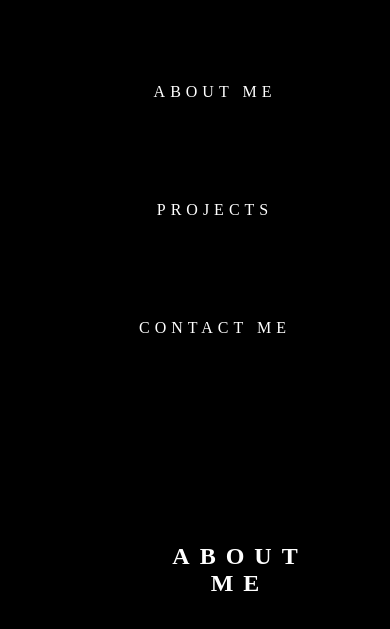
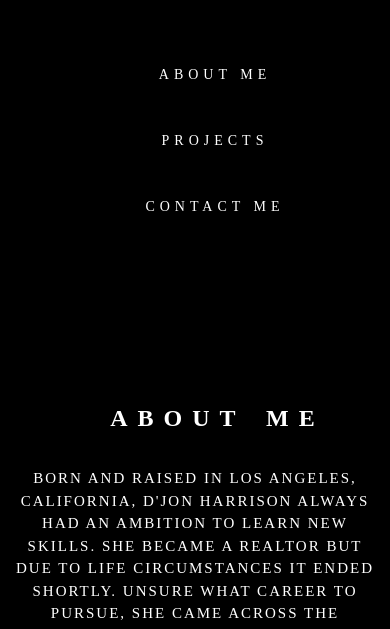
Before and after one commit to DJonJasmine/Coder-In-The-Making, a plain HTML site: page index.html in a window 390 px wide. Shown: the part 199-828 px from the top of the page. Drawn offline with Linux system fonts and the light colour scheme.

Commit message:
updated text alignments in css

```diff
--- a/assets/css/style.css
+++ b/assets/css/style.css
@@ -187,8 +187,7 @@
    /*tablets*/
   @media screen and (max-width: 992px) {
     h2 {
-
-      padding: 25px;
+      padding: 15px;
       margin-top: 100px;
     }
 
@@ -197,9 +196,10 @@
       margin-left: 200px;
       margin-bottom: 100px;
       flex: 3;
+      display: contents;
     }
 
-    ul li {
+    nav ul li {
       display: inline;
     }
 
@@ -208,8 +208,15 @@
       margin-left: 25px;
     }
 
+   .header nav ul li {
+    display: flex;
+    font-size: 15px;
+    justify-content: center;
+   }
+
     .section-titles {
       font-size: 24px;
+
 
     }
 
@@ -233,10 +240,6 @@
           text-align: center;
         }
 
-        nav {
-          display: flex;
-        }
-
         h2 {
           padding: 20px;
           margin-top: 45px;
@@ -244,32 +247,34 @@
           padding-left: 65px;
         }
 
-        section {
-          margin-left: 45px;
-        }
-
         p {
           font-size: 15px;
           display: contents;
-          margin-top: 45px;
-          margin-left: 45px;
-          margin-bottom: 100px;
+          width: 3%;
           text-align: center;
-          padding-left: 100px;
+
         }
 
         footer {
           margin-left: 45px;
         }
 
+        .nav-links {
+          font-size: 14px;
+          display: inline-flex
+
+        }
+
         .section-titles {
           display: flex;
+          justify-content: center;
           text-align: center;
           margin-right: 45;
         }
 
         .contact-me {
           display: flex;
+          justify-content: center;
         }
 
       }
--- a/index.html
+++ b/index.html
@@ -12,7 +12,7 @@
     <div id="bg-left"></div>
     <header class="header">
         <h1>D'Jon Harrison</h1>
-        <nav class="header-links">
+        <nav>
             <ul>
                 <li>
                     <a class="nav-links" href="#about-me">About Me</a>
```
